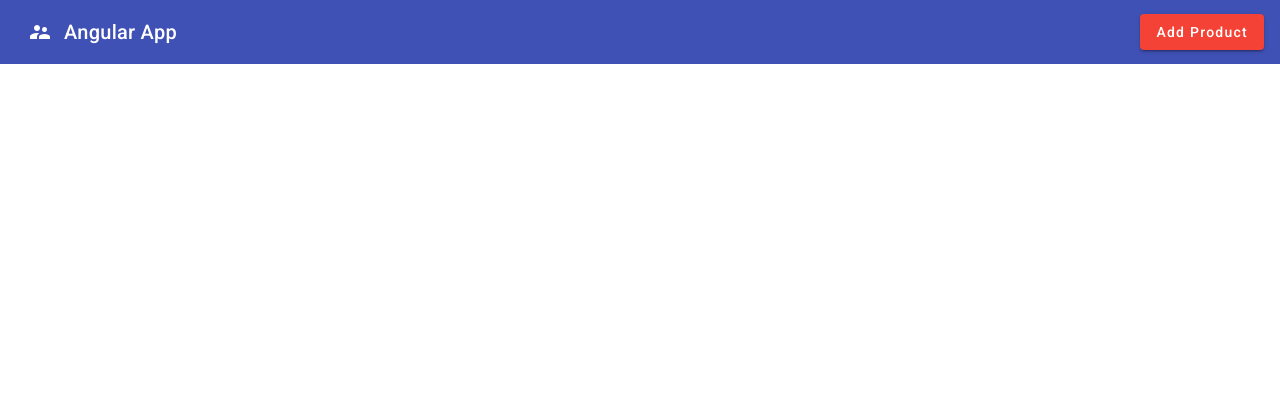
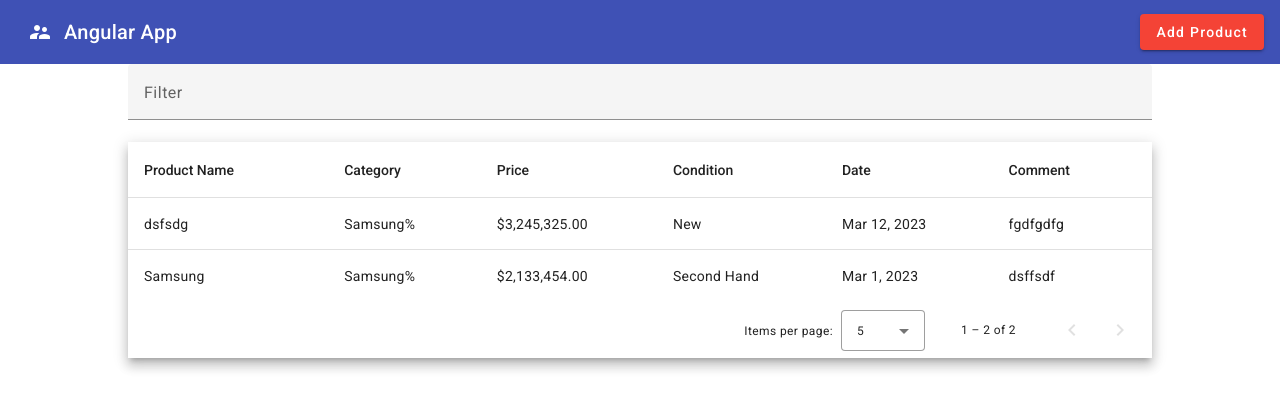
Before and after one commit to jasurbekyusuf/TodoApp, an Angular app: page / in a window 1280 px wide. Shown: the top 410 px of the page. Built offline with nearby package versions, Linux system fonts and the light colour scheme; data requests are answered from the project's data file.

Commit message:
SERVICES: Request to Api -> WIP

```diff
--- a/db.json
+++ b/db.json
@@ -1,5 +1,22 @@
 {
-  "ProductList": [
-
+  "productList": [
+    {
+      "productName": "dsfsdg",
+      "category": "Samsung",
+      "condition": "New",
+      "price": "3245325",
+      "comment": "fgdfgdfg",
+      "date": "2023-03-12T19:00:00.000Z",
+      "id": 1
+    },
+    {
+      "productName": "Samsung",
+      "category": "Samsung",
+      "condition": "Second Hand",
+      "price": "2133454",
+      "comment": "dsffsdf",
+      "date": "2023-03-01T19:00:00.000Z",
+      "id": 2
+    }
   ]
 }
--- a/src/app/app.component.html
+++ b/src/app/app.component.html
@@ -1,3 +1,4 @@
+<div>
   <mat-toolbar color="primary">
     <button mat-icon-button class="example-icon" aria-label="Example icon-button with menu icon">
       <mat-icon>supervisor_account</mat-icon>
@@ -6,3 +7,60 @@
     <span class="example-spacer"></span>
     <button mat-raised-button color="warn" (click)="openDialog()">Add Product</button>
   </mat-toolbar>
+</div>
+
+<div class="container">
+    <mat-form-field>
+      <mat-label>Filter</mat-label>
+      <input matInput (keyup)="applyFilter($event)" placeholder="Ex. Mia" #input>
+    </mat-form-field>
+
+    <div class="mat-elevation-z8">
+      <table mat-table [dataSource]="dataSource" matSort>
+
+        <!-- ID Column -->
+        <ng-container matColumnDef="productName">
+          <th mat-header-cell *matHeaderCellDef mat-sort-header> Product Name </th>
+          <td mat-cell *matCellDef="let row"> {{row.productName}} </td>
+        </ng-container>
+
+        <!-- Progress Column -->
+        <ng-container matColumnDef="category">
+          <th mat-header-cell *matHeaderCellDef mat-sort-header> Category </th>
+          <td mat-cell *matCellDef="let row"> {{row.category}}% </td>
+        </ng-container>
+
+        <!-- Name Column -->
+        <ng-container matColumnDef="date">
+          <th mat-header-cell *matHeaderCellDef mat-sort-header> Date </th>
+          <td mat-cell *matCellDef="let row"> {{row.date | date}} </td>
+        </ng-container>
+
+        <!-- Fruit Column -->
+        <ng-container matColumnDef="price">
+          <th mat-header-cell *matHeaderCellDef mat-sort-header> Price </th>
+          <td mat-cell *matCellDef="let row"> {{row.price | currency}} </td>
+        </ng-container>
+
+        <ng-container matColumnDef="condition">
+          <th mat-header-cell *matHeaderCellDef mat-sort-header> Condition </th>
+          <td mat-cell *matCellDef="let row"> {{row.condition}} </td>
+        </ng-container>
+
+        <ng-container matColumnDef="comment">
+          <th mat-header-cell *matHeaderCellDef mat-sort-header> Comment </th>
+          <td mat-cell *matCellDef="let row"> {{row.comment}} </td>
+        </ng-container>
+
+        <tr mat-header-row *matHeaderRowDef="displayedColumns"></tr>
+        <tr mat-row *matRowDef="let row; columns: displayedColumns;"></tr>
+
+        <!-- Row shown when there is no matching data. -->
+        <tr class="mat-row" *matNoDataRow>
+          <td class="mat-cell" colspan="4">No data matching the filter "{{input.value}}"</td>
+        </tr>
+      </table>
+
+      <mat-paginator [pageSizeOptions]="[5, 10, 25, 100]" aria-label="Select page of users"></mat-paginator>
+    </div>
+</div>
--- a/src/app/app.component.scss
+++ b/src/app/app.component.scss
@@ -1,3 +1,17 @@
 .example-spacer {
   flex: 1 1 auto;
 }
+
+.container{
+  width: 80%;
+  margin: 0 auto;
+}
+
+table {
+  width: 100%;
+}
+
+.mat-mdc-form-field {
+  font-size: 14px;
+  width: 100%;
+}
--- a/src/app/app.component.ts
+++ b/src/app/app.component.ts
@@ -1,19 +1,56 @@
-import { Component } from '@angular/core';
-import {MatDialog, MAT_DIALOG_DATA} from '@angular/material/dialog';
-import { DialogComponent } from './dialog/dialog.component'
+import { ApiService } from './services/api.service';
+import { Component, OnInit, ViewChild } from '@angular/core';
+import { MatDialog , MAT_DIALOG_DATA} from '@angular/material/dialog';
+import { DialogComponent } from './dialog/dialog.component';
+import { MatPaginator } from '@angular/material/paginator';
+import { MatSort } from '@angular/material/sort';
+import { MatTableDataSource } from '@angular/material/table';
 
 @Component({
   selector: 'app-root',
   templateUrl: './app.component.html',
   styleUrls: ['./app.component.scss']
 })
-export class AppComponent {
-  constructor(private dialog: MatDialog){}
-  title = 'myApp';
+export class AppComponent implements OnInit{
+  constructor(private dialog: MatDialog, private api: ApiService){}
+
+  displayedColumns: string[] = ['productName', 'category', 'price', 'condition', 'date', 'comment'];
+  dataSource!: MatTableDataSource<any>;
+
+  @ViewChild(MatPaginator) paginator!: MatPaginator;
+  @ViewChild(MatSort) sort!: MatSort;
+
+  ngOnInit(): void {
+    this.getAllProducts()
+  }
+  title = 'Angular App';
 
   openDialog() {
     this.dialog.open(DialogComponent, {
       width: "30%"
     });
   }
+
+  getAllProducts(){
+    this.api.getProduct()
+      .subscribe({
+        next:(res) => {
+          this.dataSource = new MatTableDataSource(res)
+          this.dataSource.paginator = this.paginator
+          this.dataSource.sort = this.sort
+        },
+        error:() => {
+        alert("Something went wrong while get product")
+      }
+    })
+  }
+
+  applyFilter(event: Event) {
+    const filterValue = (event.target as HTMLInputElement).value;
+    this.dataSource.filter = filterValue.trim().toLowerCase();
+
+    if (this.dataSource.paginator) {
+      this.dataSource.paginator.firstPage();
+    }
+  }
 }
--- a/src/app/dialog/dialog.component.html
+++ b/src/app/dialog/dialog.component.html
@@ -35,13 +35,13 @@
 
     <mat-form-field appearance="outline">
       <mat-label>Price</mat-label>
-      <input matInput placeholder="Phone" formControlName="price">
+      <input matInput placeholder="Price" formControlName="price">
       <mat-icon matSuffix>attach_money</mat-icon>
     </mat-form-field>
 
-    <mat-form-field appearance="outline" formControlName="comment">
+    <mat-form-field appearance="outline" >
       <mat-label>Comment</mat-label>
-      <textarea matInput></textarea>
+      <textarea matInput formControlName="comment"></textarea>
     </mat-form-field>
   </Form>
 
--- a/src/app/dialog/dialog.component.ts
+++ b/src/app/dialog/dialog.component.ts
@@ -1,5 +1,7 @@
+import { ApiService } from './../services/api.service';
 import { Component, OnInit } from '@angular/core';
-import { FormGroup, FormBuilder, Validator, Validators } from '@angular/forms';
+import { FormGroup, FormBuilder, Validators } from '@angular/forms';
+import { MatDialogRef } from '@angular/material/dialog';
 
 @Component({
   selector: 'app-dialog',
@@ -10,7 +12,7 @@
   conditionProduct: string[] = ["New", "Second Hand", "B/Y"]
   productForm!:FormGroup
 
-  constructor(private formBuilder: FormBuilder){}
+  constructor(private formBuilder: FormBuilder, private api: ApiService, private dialogRef: MatDialogRef<DialogComponent>){}
 
   ngOnInit(): void {
     this.productForm = this.formBuilder.group({
@@ -24,6 +26,21 @@
   }
 
   addProduct(){
-    console.log(this.productForm.value)
+    if(this.productForm.valid){
+      this.api.postProduct(this.productForm.value)
+        .subscribe({
+          next:()=>{
+            alert("product was added successfully")
+            this.productForm.reset()
+            this.dialogRef.close("save")
+          },
+          error:() => {
+            alert("Something went wrong while adding")
+          }
+        })
+    }
+    else {
+      alert("Please fill out all required fields");
+    }
   }
 }
--- /dev/null
+++ b/src/app/services/api.service.ts
@@ -0,0 +1,18 @@
+import { HttpClient } from '@angular/common/http';
+import { Injectable } from '@angular/core';
+
+@Injectable({
+  providedIn: 'root'
+})
+export class ApiService {
+
+  constructor(private http: HttpClient) { }
+
+  postProduct(data: any) {
+    return this.http.post<any>("http://localhost:3000/productList/", data)
+  }
+
+  getProduct() {
+    return this.http.get<any>("http://localhost:3000/productList/")
+  }
+}
```
Also changed, not shown: src/app/app.module.ts (+19 -11 lines), 1 other file (tests, documents, lock files or other folders). Lines whose indentation alone changed are shown as unchanged.
